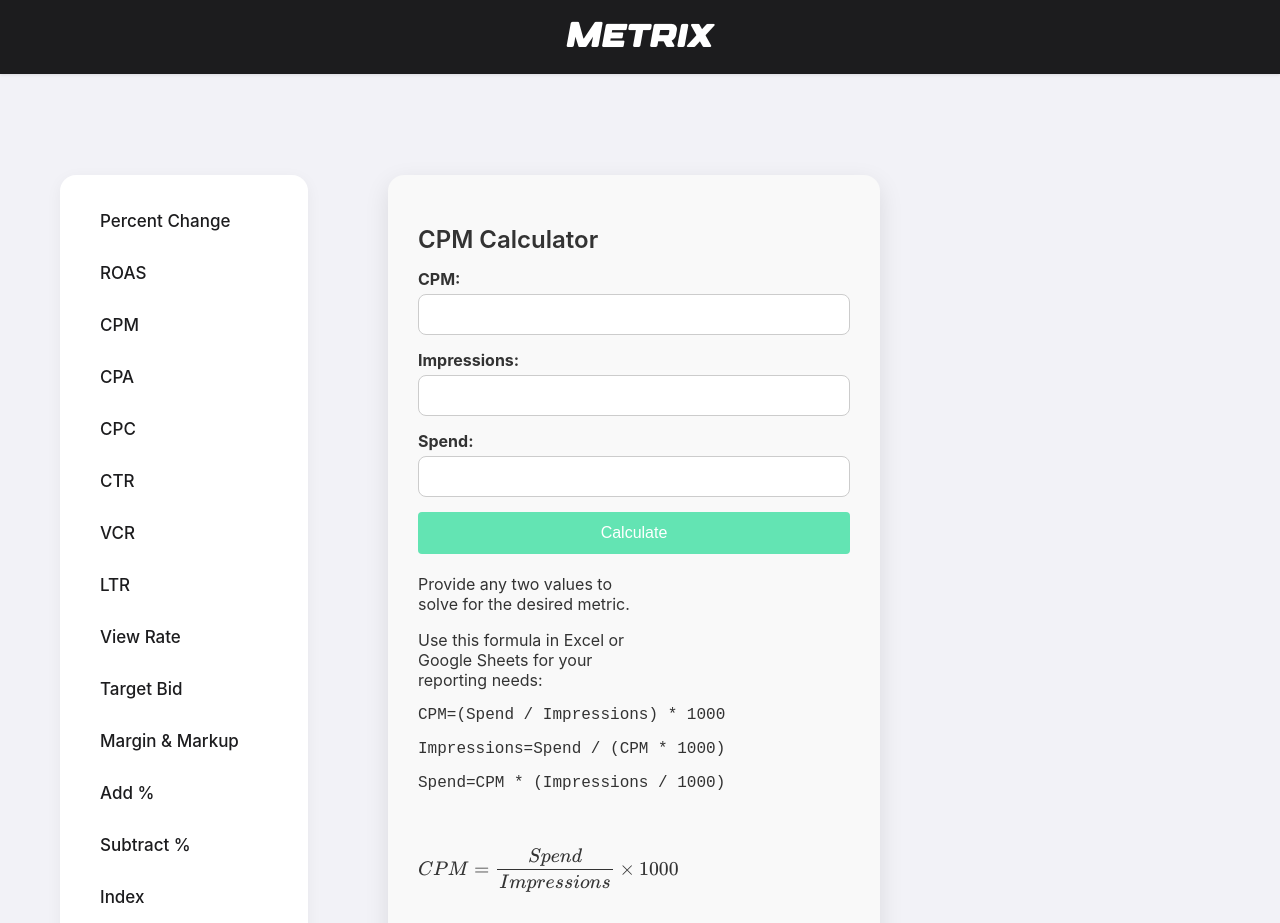
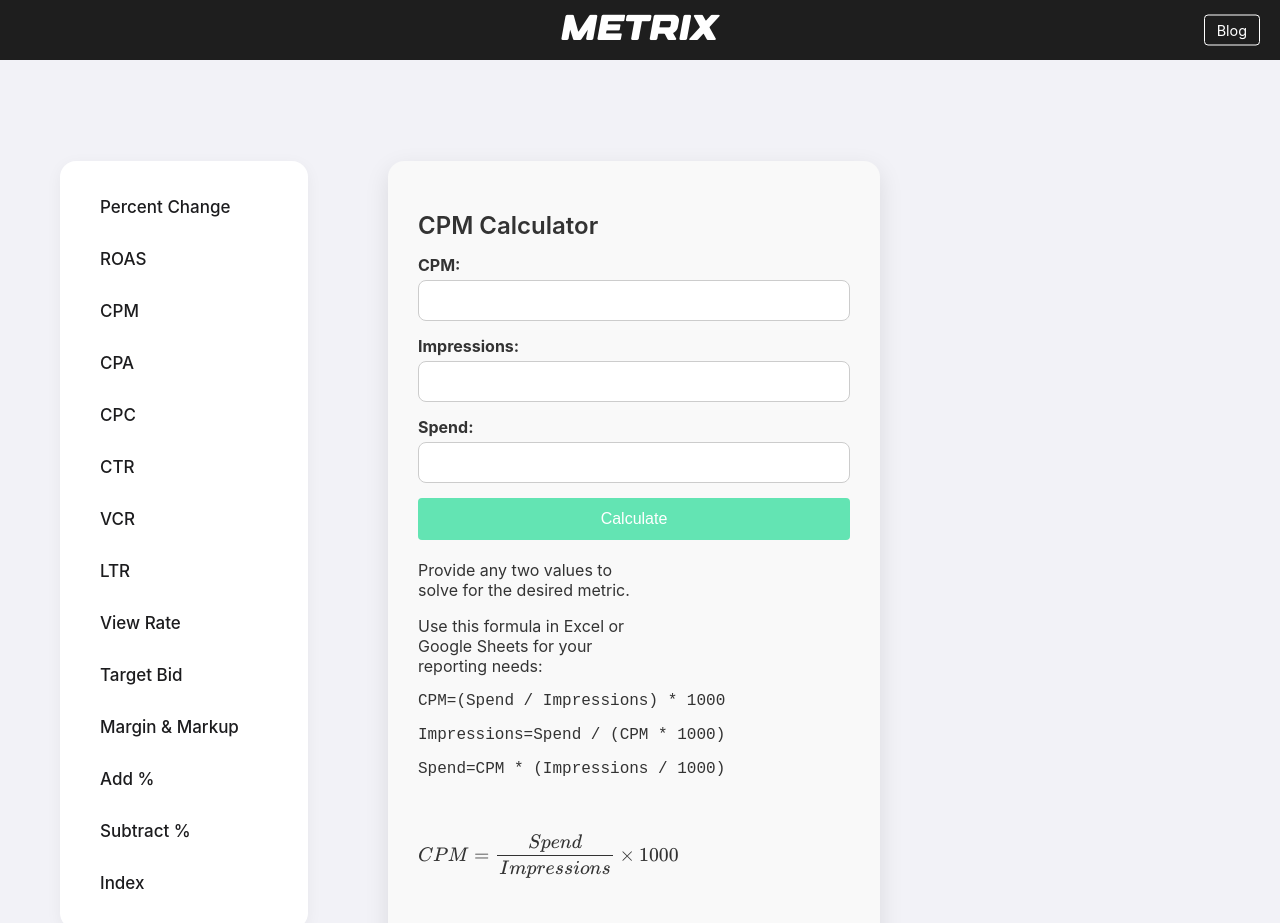
Before and after one commit to MawiRecon/metrix_fa, a plain HTML site: page index.html in a window 1280 px wide. Shown: the top 923 px of the page. Drawn offline with nearby package versions, Linux system fonts and the light colour scheme; a script that the page names is missing.

Commit message:
efficiencies

```diff
--- a/index.html
+++ b/index.html
@@ -34,7 +34,8 @@
 <body>
 
     <div class="header">
-        <h1>Metrix</h1>
+        <h1 class="logo">Metrix</h1>
+        <a href="/blog" class="blog-link">Blog</a>
     </div>
 
     <!-- Top Leaderboard Ad -->
--- a/styles.css
+++ b/styles.css
@@ -20,15 +20,37 @@ body {
 }
 
 .header {
-    text-align: center;
-    background-color: #1c1c1e;
-    /* dark system gray */
-    color: #ffffff;
-    padding: 20px 0;
-    font-weight: 600;
-    font-size: 26px;
-    box-shadow: 0 1px 3px rgba(0, 0, 0, 0.1);
-    letter-spacing: -0.3px;
+    position: relative;
+    background-color: #1e1e1e;
+    height: 60px;
+    display: flex;
+    align-items: center;
+    justify-content: center;
+}
+
+.logo {
+    color: white;
+    font-size: 1.8rem;
+    font-weight: bold;
+    text-transform: uppercase;
+}
+
+.blog-link {
+    position: absolute;
+    right: 20px;
+    top: 50%;
+    transform: translateY(-50%);
+    color: white;
+    text-decoration: none;
+    font-size: 0.9rem;
+    padding: 6px 12px;
+    border: 1px solid white;
+    border-radius: 4px;
+    transition: background-color 0.2s ease;
+}
+
+.blog-link:hover {
+    background-color: rgba(255, 255, 255, 0.1);
 }
 
 /* Increase the font size of the <h1> element */
```
